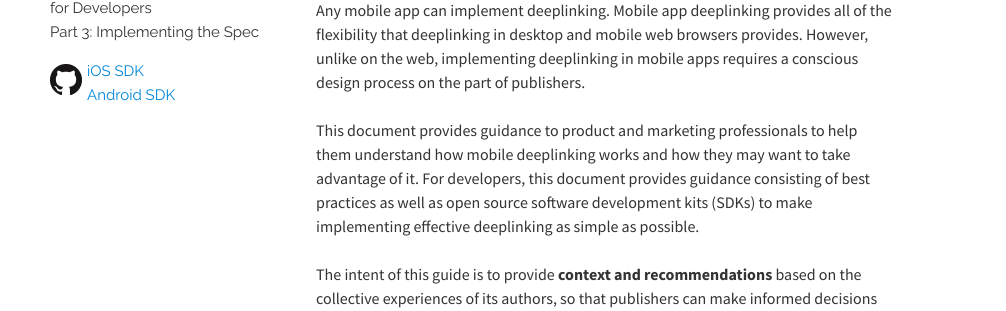
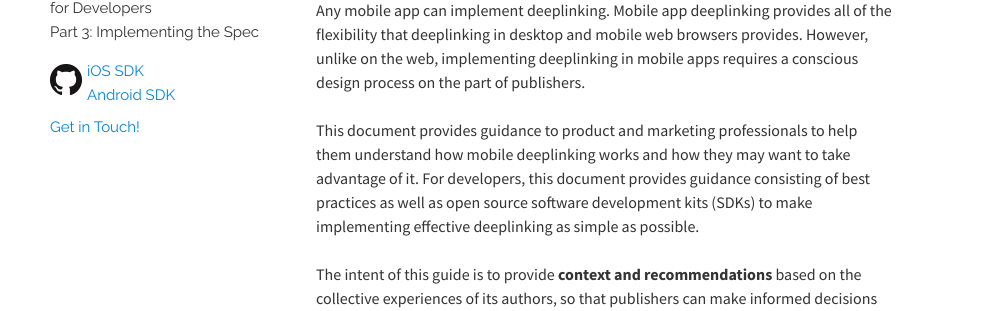
Before and after one commit to mobiledeeplinking/mobiledeeplinking.github.io, a Jekyll site: the page built from index.html, in a window 1280 px wide. Shown: the part 335-646 px from the top of the page, without its empty margins (149-1155 px from the left). Built offline with Jekyll 4.4.1, drawn with Linux system fonts in a browser that asks for light colours; nearby versions of some CDN libraries; Markdown is read by kramdown in place of the engine named in the settings.

Commit message:
Adding contact link in nav bar.

```diff
--- a/_layouts/default.html
+++ b/_layouts/default.html
@@ -20,10 +20,6 @@ title:  "MobileDeepLinking Spec"
   <link rel="stylesheet" href="/css/main.css">
   <link href='http://fonts.googleapis.com/css?family=Source+Sans+Pro:400,600,700' rel='stylesheet' type='text/css'>
   <link href='http://fonts.googleapis.com/css?family=Abril+Fatface' rel='stylesheet' type='text/css'>
-
-
-
-
 </head>
 <body>
   <div class="container">
--- a/_layouts/spec.html
+++ b/_layouts/spec.html
@@ -66,6 +66,10 @@ date:   2014-02-12 16:50:45
                  </div>
                </div>
              </div>
+             <br/><br/>
+             <div class="contact">
+              <a href="mailto:help@mobiledeeplinking.org">Get in Touch!</a>
+             </div>
           </div>
       </div>
     </div>
--- a/css/main.css
+++ b/css/main.css
@@ -82,6 +82,7 @@ h5 {
   margin-bottom:0px;
 }
 
+@media (min-width: 992px) {
   .post h2, .post h3, .post h4, .post h5 {
     width:91%;
   }
@@ -91,9 +92,6 @@ h5 {
   }
 
   .post p {
-  padding-top: 24px;
-  margin:0px;
-  font-size:16px;
     width:91%;
   }
 
@@ -103,6 +101,13 @@ h5 {
 
   .post ul {
     width:90%;
+  }
+}
+
+.post p {
+  padding-top: 24px;
+  margin:0px;
+  font-size:16px;
 }
 
 blockquote {
@@ -402,3 +407,9 @@ border-top: 1px solid #dddddd;
 a {
   color: #0086d8;
 }
+
+div.contact {
+  font-size: 15px;
+  margin-left: 18px;
+  margin-top: 0.5em;
+}
```
Lines whose indentation alone changed are shown as unchanged.
